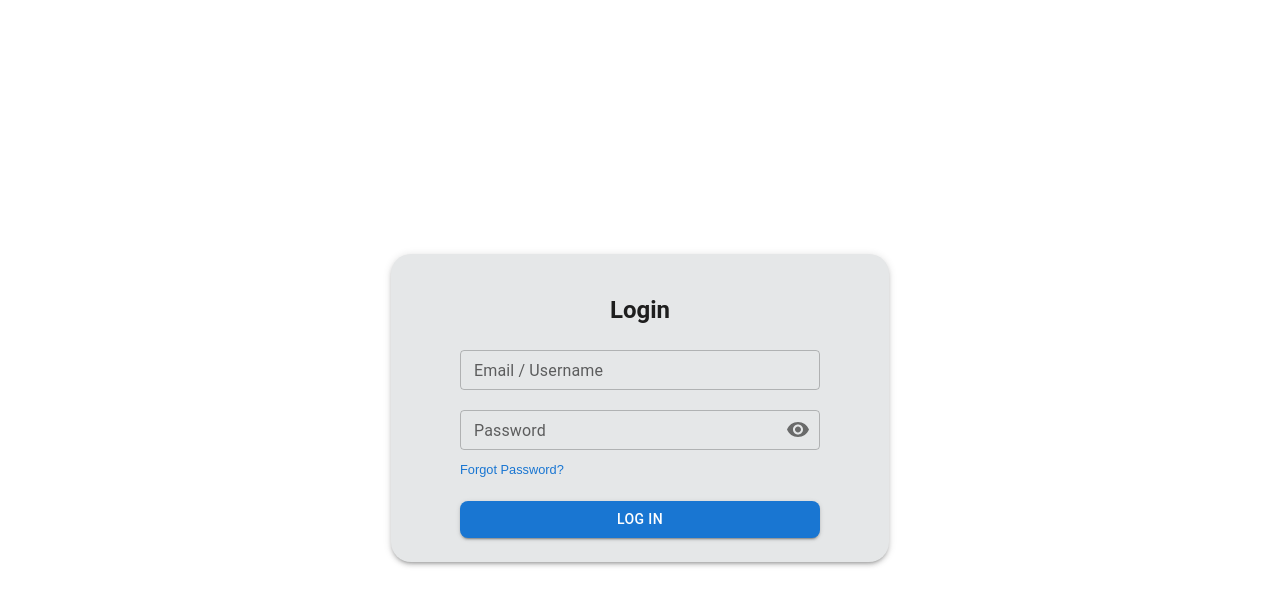
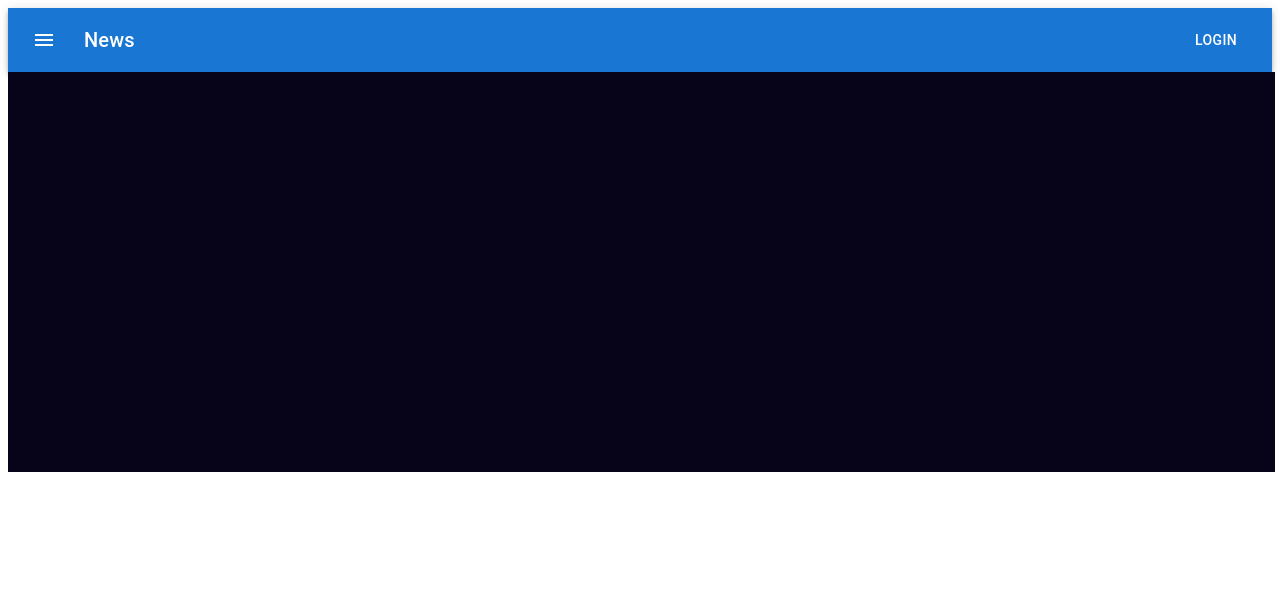
Before and after one commit to sriramansri/finance_app, a React (Vite) app in the folder frontend/: page / in a window 1280 px wide. Shown: the top 606 px of the page. Built offline with nearby package versions, Linux system fonts and the light colour scheme.

Commit message:
sqlupdate

```diff
--- a/frontend/src/App.jsx
+++ b/frontend/src/App.jsx
@@ -6,7 +6,8 @@ import Body from './components/Body'
 function App() {
   return (
     <>
-    <Login/>
+    {/* <Login/> */}
+    <Body/>
     </>
   )
 }
--- a/frontend/src/components/Body.jsx
+++ b/frontend/src/components/Body.jsx
@@ -22,7 +22,10 @@ function Body() {
                     <Button color="inherit">Login</Button>
                 </Toolbar>
             </AppBar>
-            <Box>
+
+            <Box
+
+            sx={{width:'99vw', bgcolor:'#070319', height:'50vh'}}>
 
             </Box>
         </>
```
Also changed, not shown: 1 other file (tests, documents, lock files or other folders).
